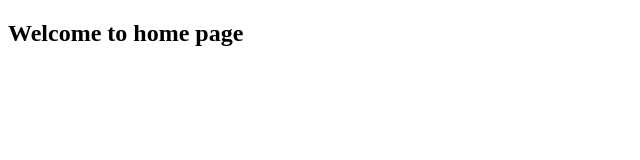
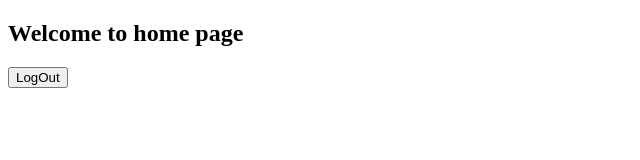
Before and after one commit to shawilayoul/SignUpFirbase, a React (Vite) app: page / in a window 1280 px wide. Shown: the top 160 px of the page, without its empty margins (0-640 px from the left). Built offline with nearby package versions, Linux system fonts and the light colour scheme.

Commit message:
finishing the logout

```diff
--- a/src/components/SignIn.jsx
+++ b/src/components/SignIn.jsx
@@ -1,7 +1,7 @@
 import React, { useState } from "react";
 import { auth } from "../firebase";
 import { signInWithEmailAndPassword } from "firebase/auth";
-import { useNavigate } from "react-router-dom";
+import { useNavigate ,Link} from "react-router-dom";
 const SignIn = () => {
   const [email, setEmail] = useState("");
   const [password, setPassword] = useState("");
@@ -40,6 +40,7 @@ const SignIn = () => {
         </div>
         <button type="submit" onClick={handelSignIn}>Sign In</button>
       </form>
+      <Link to='/signup'><p>Do not have an account signUp </p></Link>
     </div>
   );
 };
--- a/src/components/SignUp.jsx
+++ b/src/components/SignUp.jsx
@@ -1,7 +1,7 @@
 import React, { useState } from "react";
 import {createUserWithEmailAndPassword} from 'firebase/auth'
 import { auth } from "../firebase";
-import { useNavigate} from "react-router-dom";
+import { useNavigate,Link} from "react-router-dom";
 
 const SignUp = () => {
     const [email, setEmail] = useState("");
@@ -35,6 +35,7 @@ const SignUp = () => {
         </div>
         <button type="submit" onClick={handelSignUp}>Sign Up</button>
       </form>
+      <Link to='/signin'><p>Already have an account login </p></Link>
     </div>
   );
 };
--- a/src/pages/HomePage.jsx
+++ b/src/pages/HomePage.jsx
@@ -1,9 +1,26 @@
 import React from 'react'
+import { useNavigate } from 'react-router-dom'
+import {auth} from '../firebase'
+import { signOut } from 'firebase/auth'
 
 const HomePage = () => {
+
+    const navigate = useNavigate()
+    const handelLogOut = ()=>{
+      signOut(auth).then(()=>{
+        //Sigh out successfullf
+        navigate('/signup')
+
+      }).catch((error)=>{
+        console.log(error)
+      })
+    }
   return (
     <div>
        <h1>Welcome to home page</h1>
+       <div>
+        <button onClick={handelLogOut}>LogOut</button>
+       </div>
     </div>
   )
 }
```
